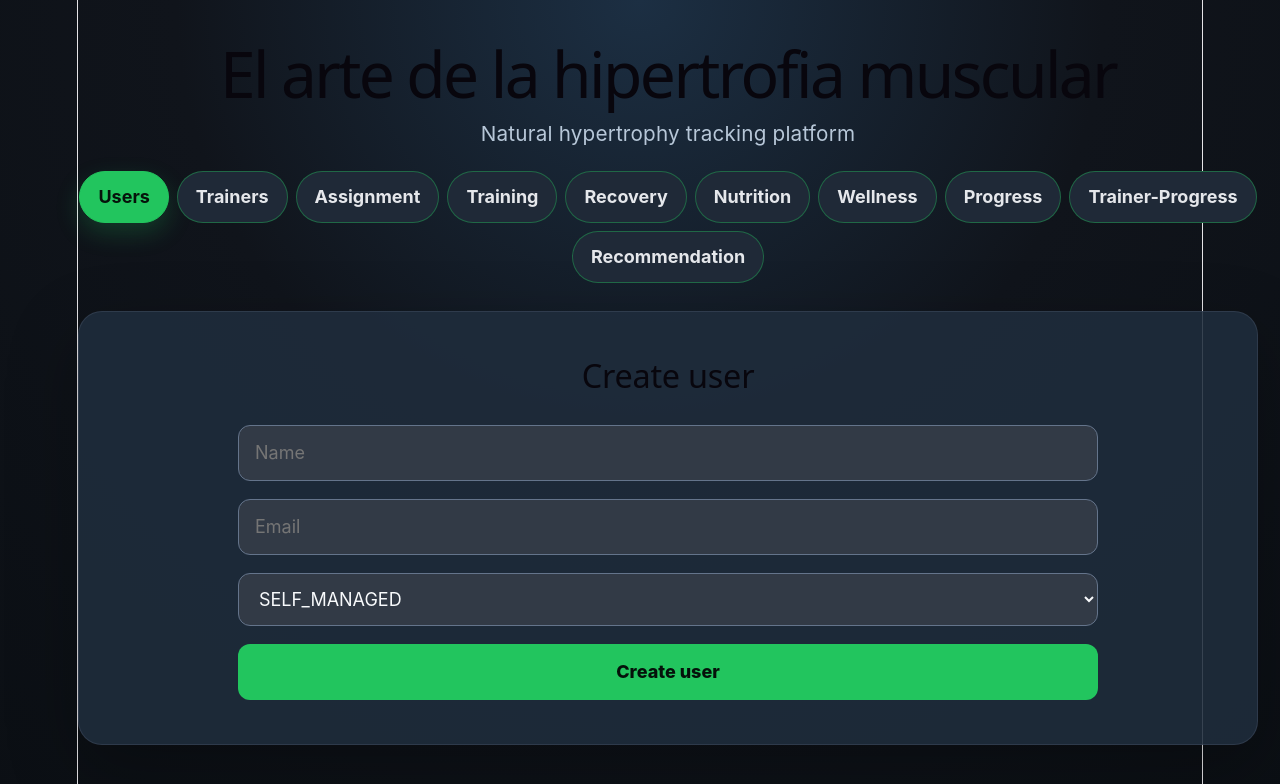
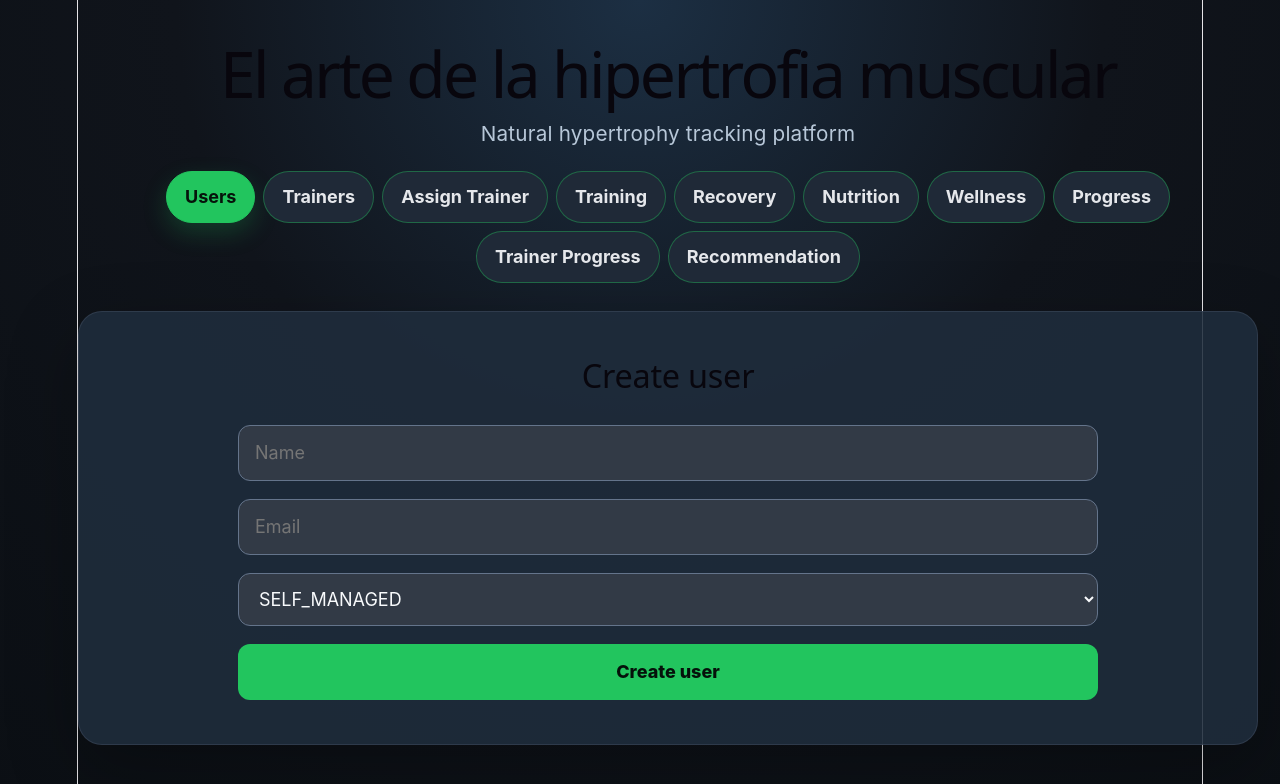
Before and after one commit to anaruth-hub/hypertrophy-art-app, a React app in the folder frontend/: page / in a window 1280 px wide. Shown: the top 784 px of the page. Built offline with nearby package versions, Linux system fonts and the light colour scheme; the HTML template or start-up script is replaced by a standard one.

Commit message:
style(frontend): improve dashboard tab labels

```diff
--- a/frontend/src/components/layout/NavigationTabs.jsx
+++ b/frontend/src/components/layout/NavigationTabs.jsx
@@ -1,38 +1,32 @@
+const tabs = [
+  { id: "users", label: "Users" },
+  { id: "trainers", label: "Trainers" },
+  { id: "assignment", label: "Assign Trainer" },
+  { id: "training", label: "Training" },
+  { id: "recovery", label: "Recovery" },
+  { id: "nutrition", label: "Nutrition" },
+  { id: "wellness", label: "Wellness" },
+  { id: "progress", label: "Progress" },
+  { id: "trainer-progress", label: "Trainer Progress" },
+  { id: "recommendation", label: "Recommendation" },
+];
+
 function NavigationTabs({ activeTab, onTabChange }) {
-
-  const tabs = [
-    "users",
-    "trainers",
-    "assignment",
-    "training",
-    "recovery",
-    "nutrition",
-    "wellness",
-    "progress",
-    "trainer-progress",
-    "recommendation"
-  ];
-
   return (
-
     <nav className="tabs">
-
       {tabs.map((tab) => (
-
         <button
-          key={tab}
+          key={tab.id}
           className={
-            activeTab === tab
+            activeTab === tab.id
               ? "tab-button active"
               : "tab-button"
           }
-          onClick={() => onTabChange(tab)}
+          onClick={() => onTabChange(tab.id)}
         >
-          {tab}
+          {tab.label}
         </button>
-
       ))}
-
     </nav>
   );
 }
```
